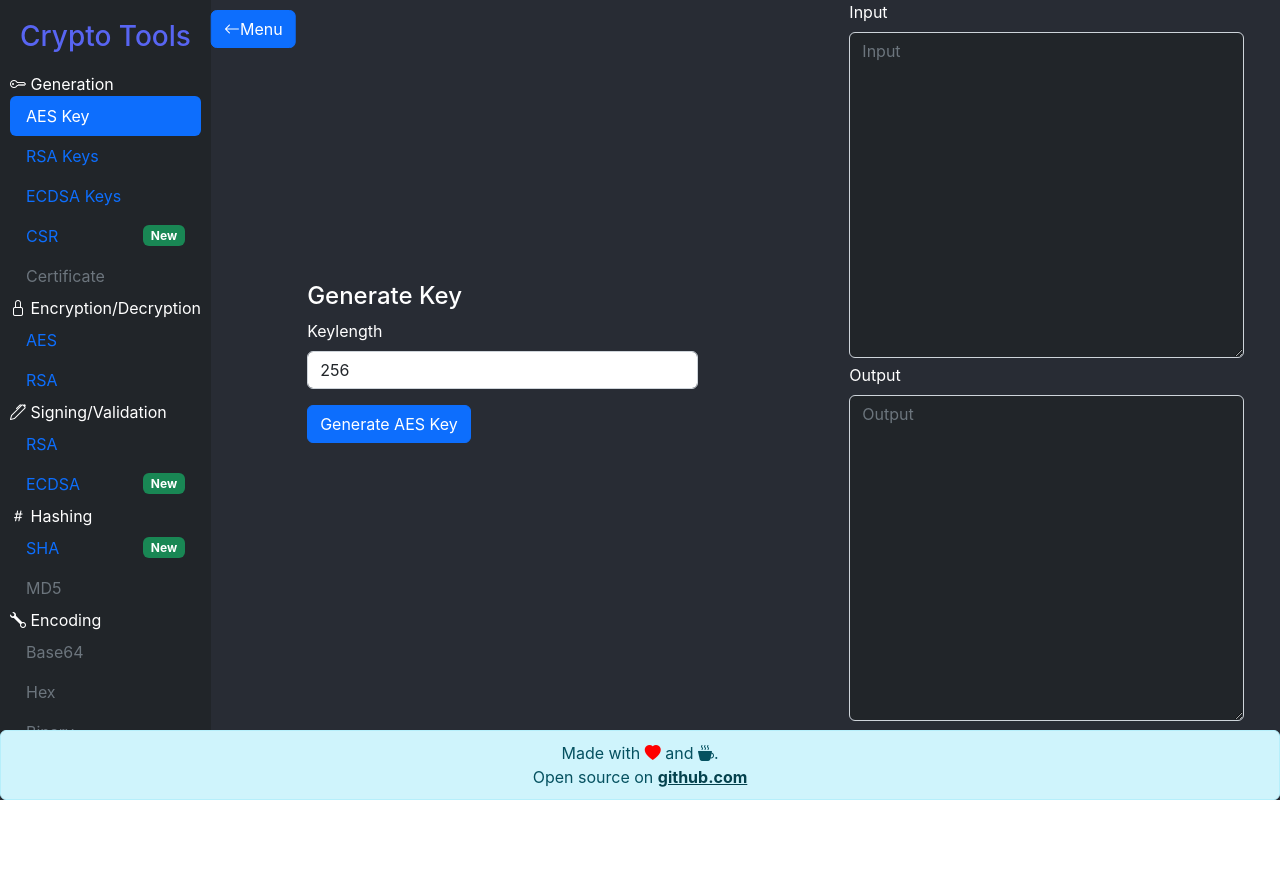
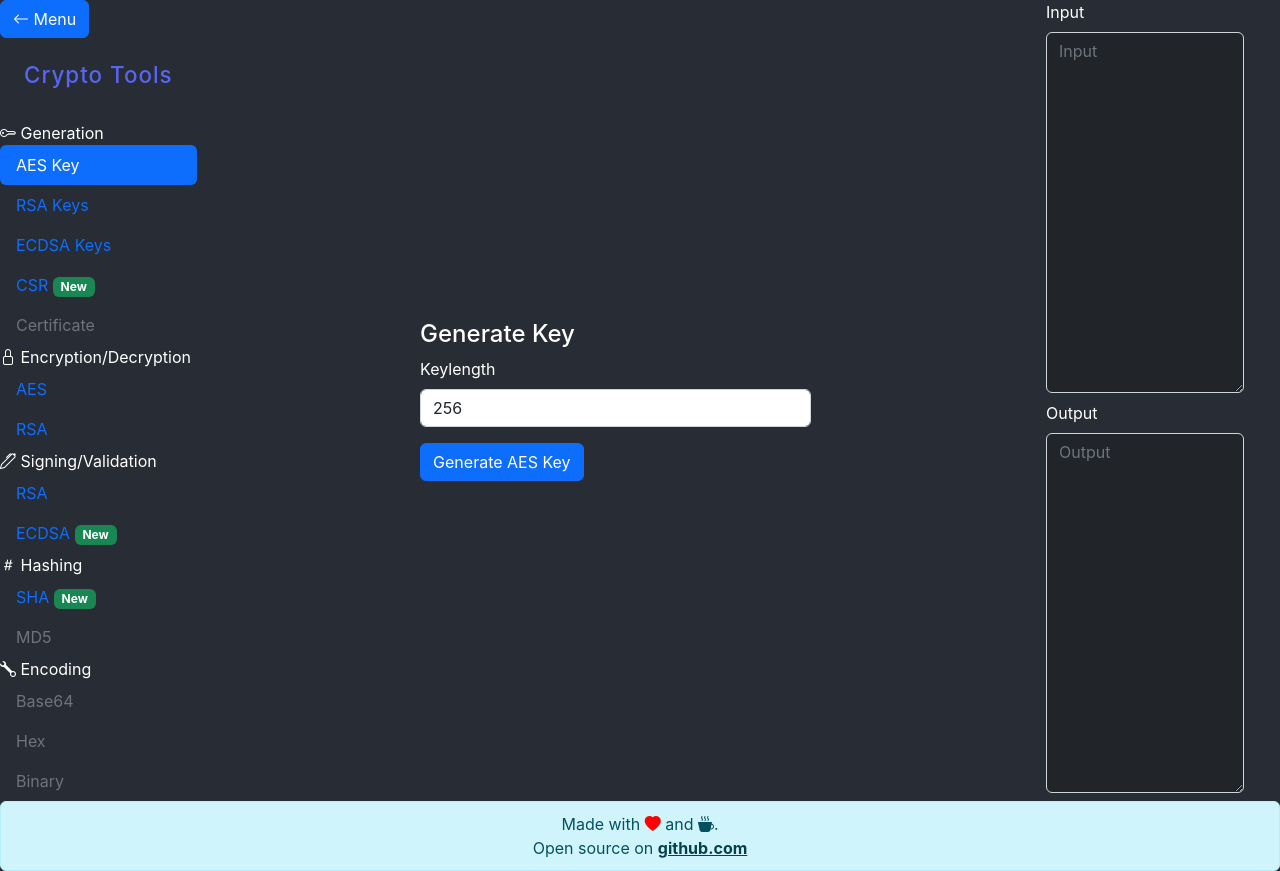
Before and after one commit to reznik99/CryptoTools, a React (Create React App) app: page /ECDSA-Gen in a window 1280 px wide. Before the commit the page ends 800 px from the top, so only its background shows below. Built offline with nearby package versions, Linux system fonts and the light colour scheme.

Commit message:
Imported react-router-dom and sidebar lib. Added default routes

```diff
--- a/package.json
+++ b/package.json
@@ -18,6 +18,8 @@
         "react": "^18.2.0",
         "react-bootstrap": "^2.4.0",
         "react-dom": "^18.2.0",
+        "react-pro-sidebar": "^0.7.1",
+        "react-router-dom": "^6.3.0",
         "react-scripts": "5.0.1",
         "typescript": "^4.7.4",
         "web-vitals": "^2.1.4"
--- a/src/index.css
+++ b/src/index.css
@@ -40,48 +40,40 @@ code {
     color: white
 }
 
-
 .wrapper {
     min-height: 100vh;
 }
 
-/* Navigation */
-.nav-container {
-    display: flex;
-    position: fixed;
+.open-menu-btn{
+    position: absolute;
     top: 0;
-    max-width: 250px;
-    min-height: calc(100vh - 80px);
-    justify-content: flex-end;
-    transform: translate3d(-100%, 0, 0);
-    transition: transform 0.6s cubic-bezier(0, .52, 0, 1);
+    left: 270px;
+    cursor: pointer;
+    transition: all 0.8s cubic-bezier(0, .52, 0, 1);
+    font-size: 1.7rem;
+}
+.open-menu-btn:hover{
+    background-color: var(--blurple);
+}
+.close-menu-btn{
+    cursor: pointer;
+    transition: all 0.8s cubic-bezier(0, .52, 0, 1);
+}
+.close-menu-btn:hover{
+    background-color: var(--blurple);
 }
 
-.nav-container-open {
-    transform: translate3d(0, 0, 0);
-}
-.nav-slider{
-    position: absolute;
-    display: flex;
-    top: 10px;
-    transform: translateX(100%);
-}
-
-.nav {
-    background-color: var(--gray-900);
-    color: white;
-    overflow-y: scroll;
-    padding: 10px;
-}
-.nav > a {
-    display: flex;
-    justify-content: space-between;
-    align-items: center;
-}
 .title {
     color: var(--blurple);
     text-align: center;
-    padding: 10px
+    padding: 24px;
+    font-size: 1.4rem;
+    text-transform: 'uppercase';
+    font-weight: 'bold';
+    letter-spacing: 1px;
+    overflow: 'hidden';
+    text-overflow: 'ellipsis';
+    white-space: 'nowrap';
 }
 
 .content-container {
@@ -89,7 +81,6 @@ code {
     flex-direction: column;
     justify-content: center;
     min-height: calc(100vh - 80px);
-    margin-left: 20%;
     padding: 0 50px;
 }
 
--- a/src/index.js
+++ b/src/index.js
@@ -1,14 +1,21 @@
-import React from 'react';
+import React, { Component } from 'react';
 import ReactDOM from 'react-dom/client';
 import 'bootstrap/dist/css/bootstrap.min.css';
 import 'bootstrap-icons/font/bootstrap-icons.css';
-
+import 'react-pro-sidebar/dist/css/styles.css';
 import './index.css';
 import App from './App';
+
+import { BrowserRouter, Routes, Route } from "react-router-dom";
+
 
 const root = ReactDOM.createRoot(document.getElementById('root'));
 root.render(
     <React.StrictMode>
-        <App />
+        <BrowserRouter>
+            <Routes>
+                <Route path="*" element={<App />}/>
+            </Routes>
+        </BrowserRouter>
     </React.StrictMode>
 );
--- a/src/types/SharedTypes.ts
+++ b/src/types/SharedTypes.ts
@@ -1,8 +1,8 @@
 export interface Props {
     input: string,
-    action: string,
     loading: boolean,
-    setState: Function
+    setState: Function,
+    path: string,
 };
 
 export interface CryptoSettings {
```
Also changed, not shown: 1 other file (tests, documents, lock files or other folders).
